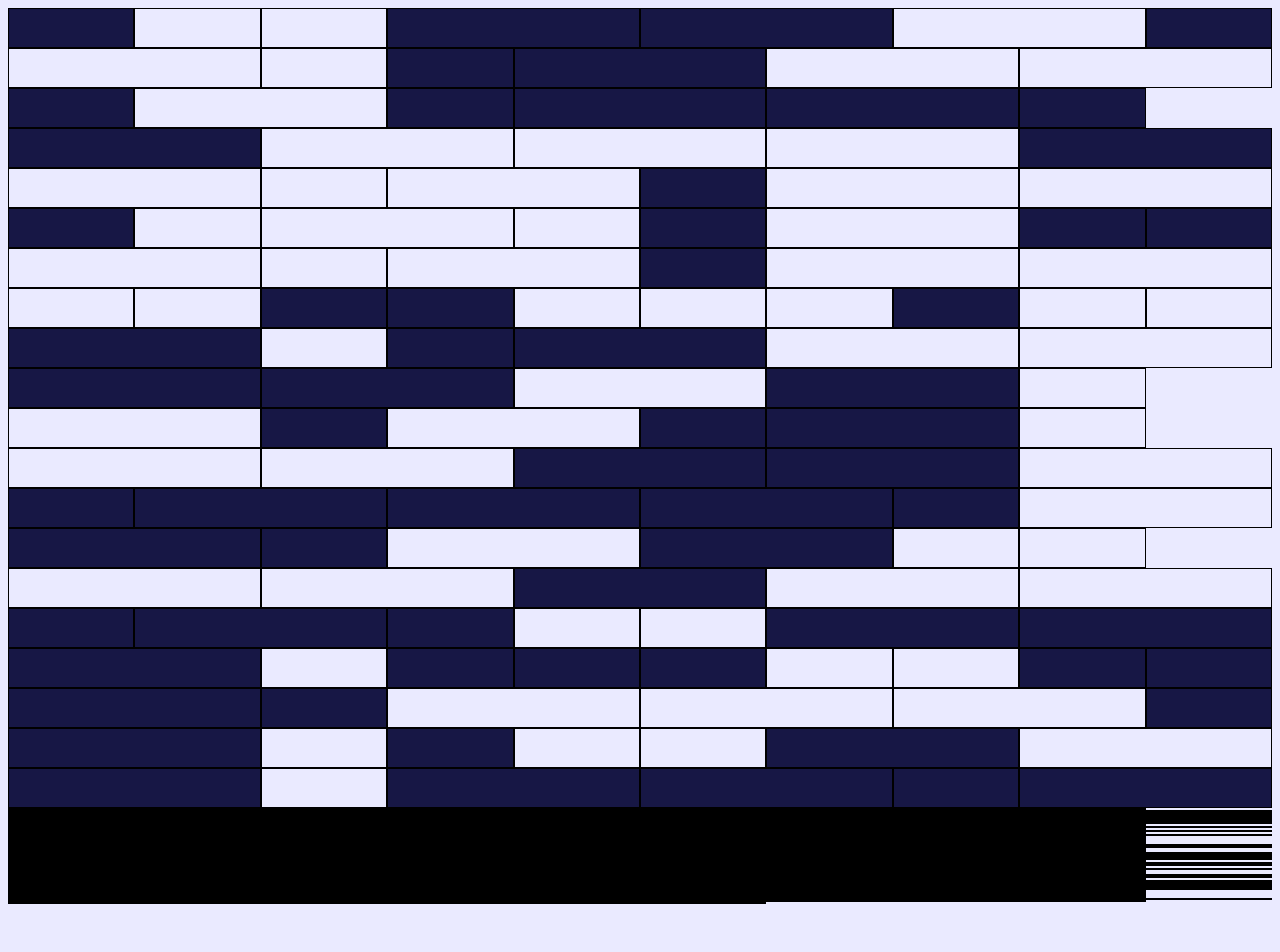
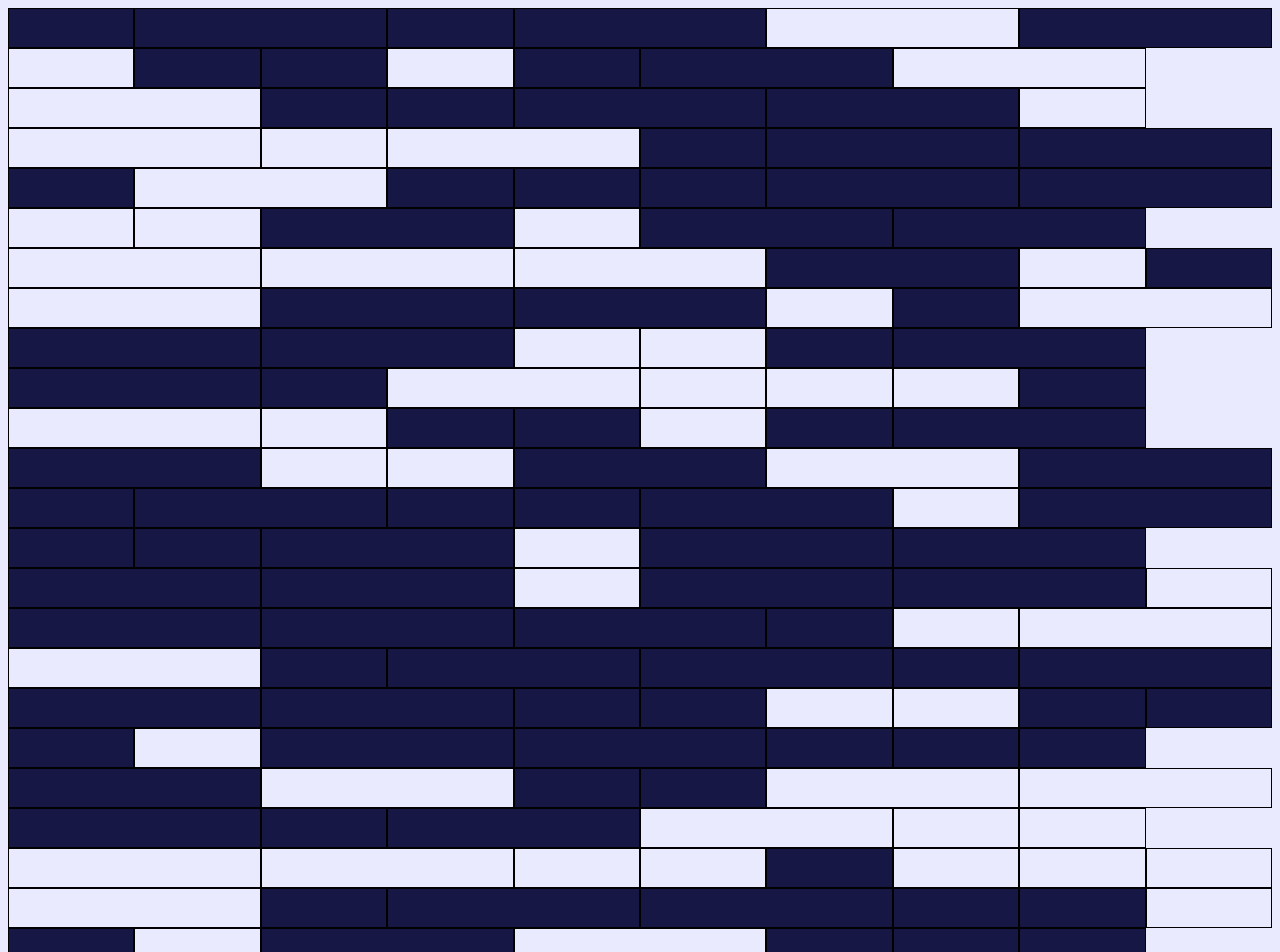
Before and after one commit to MattRueter/portfolio_website, a React (Create React App) app: page / in a window 1280 px wide. Shown: the top 952 px of the page. Before the commit the page ends 904 px from the top, so only its background shows below. Built offline with nearby package versions, Linux system fonts and the light colour scheme.

Commit message:
simplyfy size function and mapping to a fixed size and do away with 'size' variable. / repeat column templates in css

```diff
--- a/src/BrickWall.js
+++ b/src/BrickWall.js
@@ -1,9 +1,8 @@
 import './index.css';
 
-let size = selectSize();
 function selectSize (){
 	let size =[]
-	const number = Math.floor(Math.random() * 500);
+	const number = 200;
 	for(let i = 0; i < number; i++){
 		size.push(i);
 	}
@@ -31,7 +30,7 @@ function selectClass (){
 
 export default function BrickWall (){
 
-	const bricks = size.map((brick)=>{
+	const bricks = selectSize().map((brick)=>{
 		let key =brick;
 		return(
 			<Brick key={key} color = {selectClass()} />
--- a/src/index.css
+++ b/src/index.css
@@ -6,8 +6,8 @@ body{
   display:grid;
   width:100%;
   height:100vh;
-  grid-template-columns:10% 10% 10% 10% 10% 10% 10% 10% 10% 10%;
-  grid-template-rows:   5% 5% 5% 5% 5% 5% 5% 5% 5% 5% 5% 5% 5% 5% 5% 5% 5% 5% 5% 5%;
+  grid-template-columns: repeat(10, 10%);
+  grid-template-rows: repeat(40, 5%);
 }
 .brickDarkLong{
   border:1px solid black;
```
